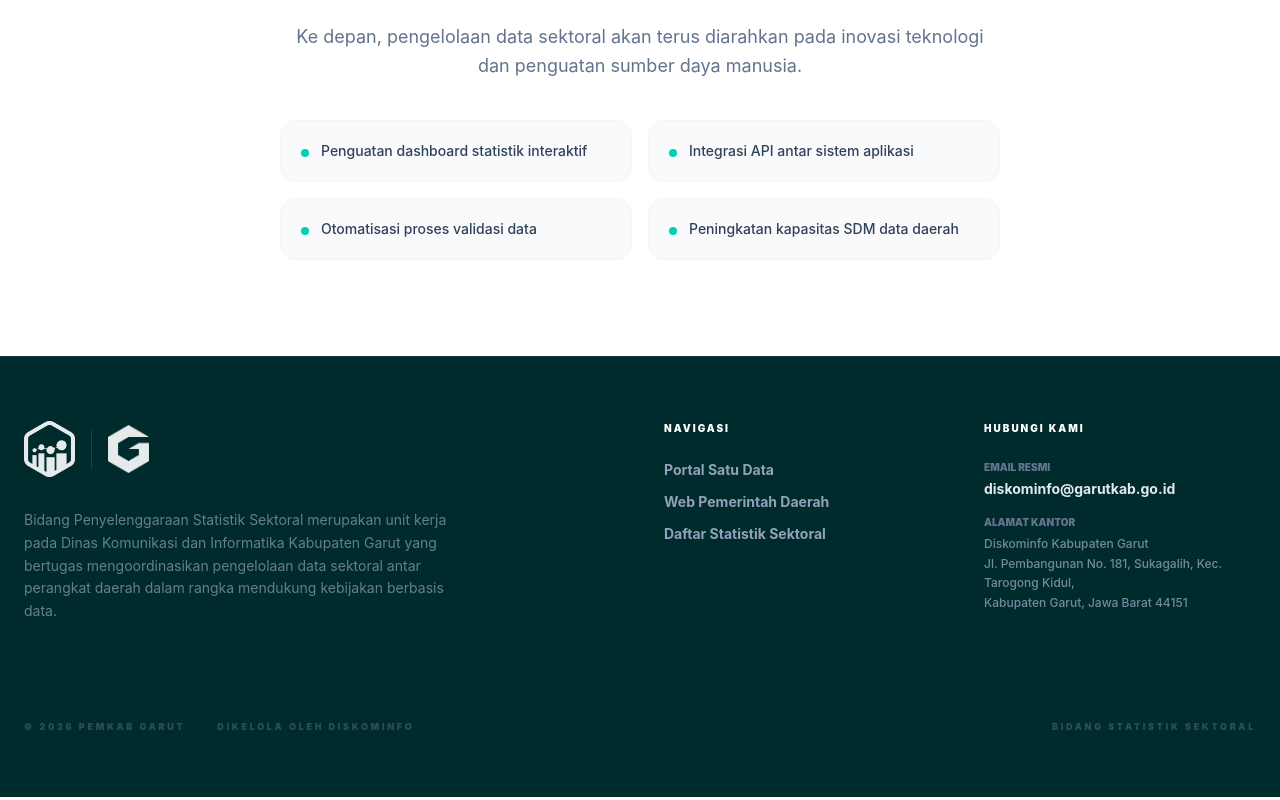
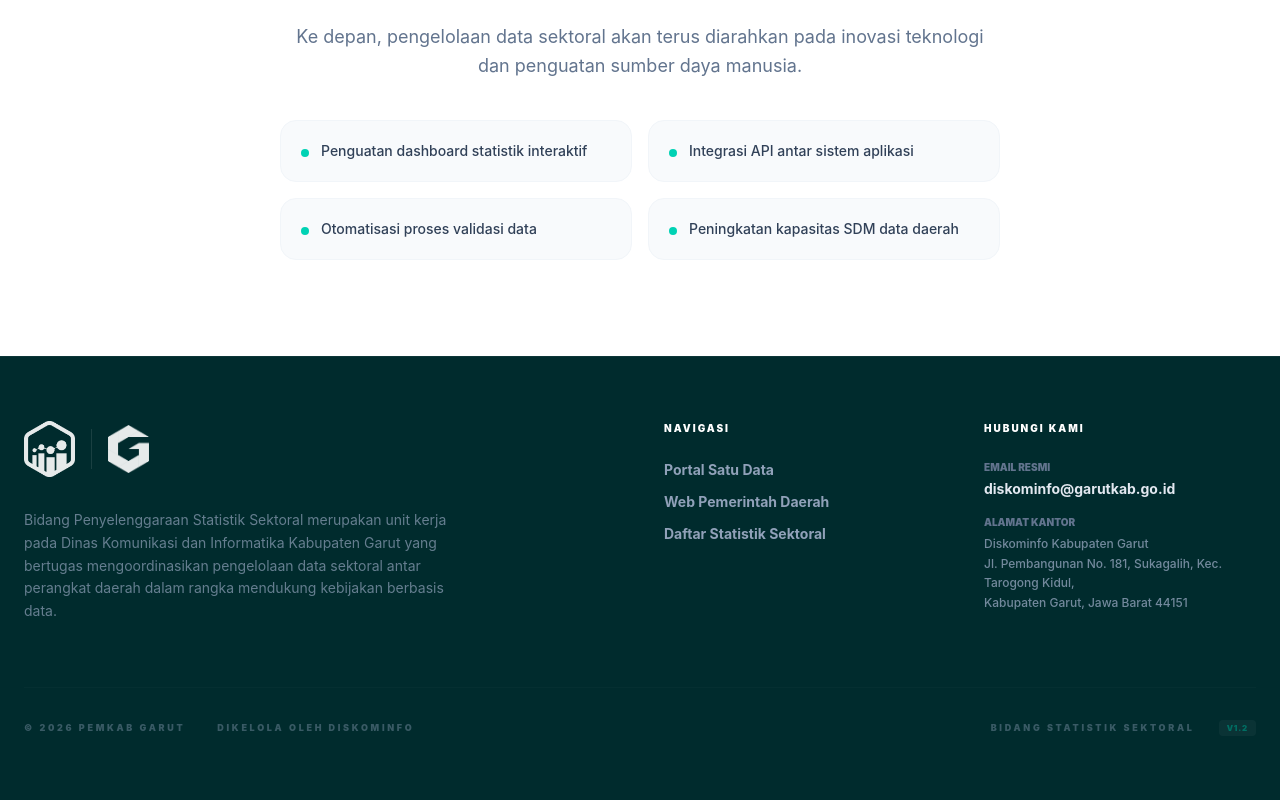
Before and after one commit to mbayunp/statistik, a React (Vite) app in the folder frontend/: page /tentang in a window 1280 px wide. Shown: the part 4446-5246 px from the top of the page. Built offline with nearby package versions, Linux system fonts and the light colour scheme.

Commit message:
footer versi label

```diff
--- a/frontend/src/components/Footer.tsx
+++ b/frontend/src/components/Footer.tsx
@@ -24,7 +24,8 @@ const Footer: React.FC = () => {
               />
             </div>
             <p className="text-sm leading-relaxed opacity-70 max-w-md">
-            Bidang Penyelenggaraan Statistik Sektoral merupakan unit kerja pada Dinas Komunikasi dan Informatika Kabupaten Garut yang bertugas mengoordinasikan pengelolaan data sektoral antar perangkat daerah dalam rangka mendukung kebijakan berbasis data.            </p>
+              Bidang Penyelenggaraan Statistik Sektoral merupakan unit kerja pada Dinas Komunikasi dan Informatika Kabupaten Garut yang bertugas mengoordinasikan pengelolaan data sektoral antar perangkat daerah dalam rangka mendukung kebijakan berbasis data.
+            </p>
           </div>
 
           {/* Navigasi Cepat */}
@@ -33,7 +34,7 @@ const Footer: React.FC = () => {
             <ul className="space-y-3 text-sm font-bold">
               <li>
                 <a href="https://satudata.garutkab.go.id/" target="_blank" rel="noreferrer" className="hover:text-brand-primary transition-colors flex items-center gap-2">
-                   Portal Satu Data
+                    Portal Satu Data
                 </a>
               </li>
               <li>
@@ -70,12 +71,18 @@ const Footer: React.FC = () => {
         </div>
 
         {/* Bottom Footer */}
-        <div className="border-t border-white/5 mt-16 pt-8 flex flex-col md:flex-row justify-between items-center gap-4 text-[9px] font-black tracking-[0.3em] uppercase opacity-30">
+        <div className="border-t border-white/5 mt-16 pt-8 flex flex-col md:flex-row justify-between items-center gap-6 text-[9px] font-black tracking-[0.3em] uppercase opacity-40">
           <div className="flex flex-col md:flex-row items-center gap-4 md:gap-8">
             <p>&copy; {new Date().getFullYear()} PEMKAB GARUT</p>
             <p>Dikelola oleh Diskominfo</p>
           </div>
-          <p>Bidang Statistik Sektoral</p>
+          <div className="flex items-center gap-6">
+            <p>Bidang Statistik Sektoral</p>
+            {/* Penambahan Versi Aplikasi */}
+            <span className="bg-white/10 px-2 py-0.5 rounded text-[8px] tracking-[0.1em] text-brand-primary">
+              v1.2
+            </span>
+          </div>
         </div>
       </div>
     </footer>
```
